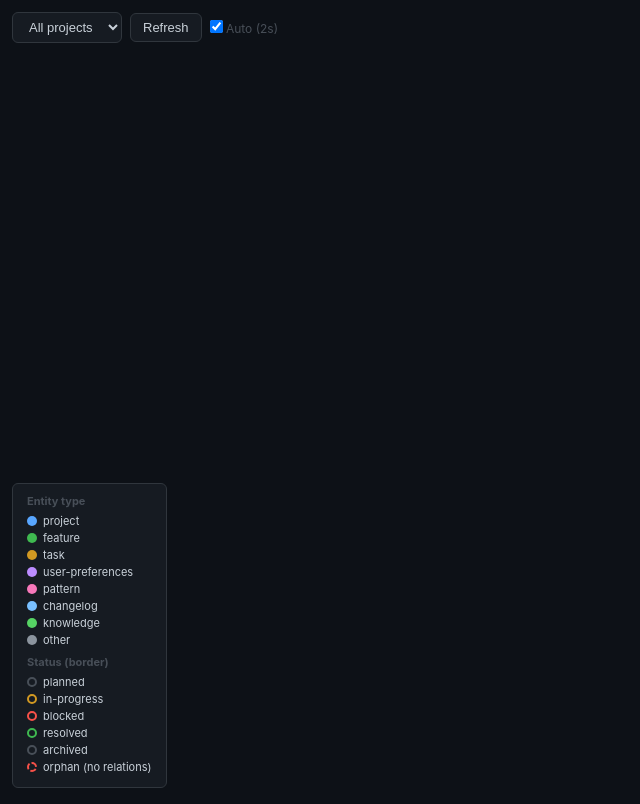
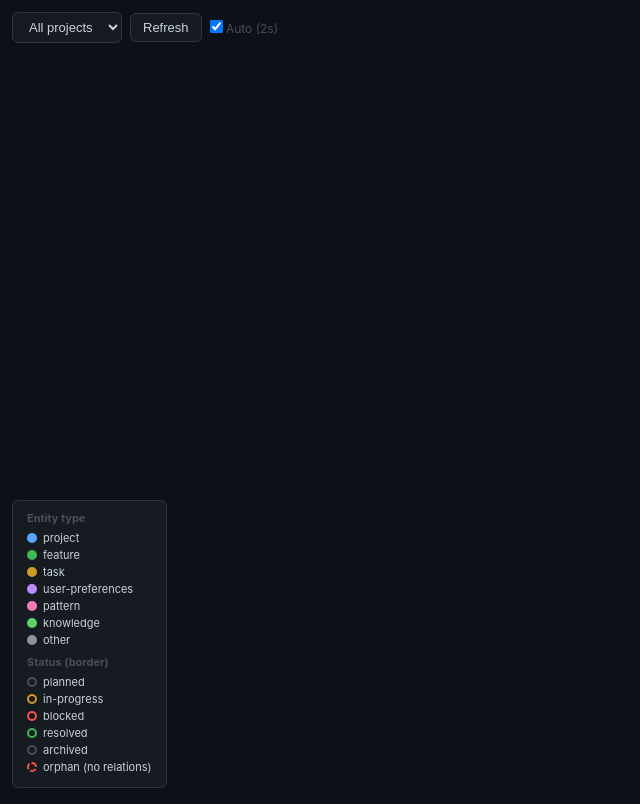
Before and after one commit to alexfayers/mcp-memory, a Python web app: template src/mcp_memory/templates/visualise.html in a window 1280 px wide. Shown: the whole page, without its empty margins (0-640 px from the left). Run offline with Jinja, Linux system fonts and the light colour scheme; the template is opened without the code that fills it, so the values that code supplies are empty.

Commit message:
chore: remove stale changelog and tool entity type references

```diff
--- a/src/mcp_memory/templates/visualise.html
+++ b/src/mcp_memory/templates/visualise.html
@@ -60,7 +60,7 @@ svg { width: 100vw; height: 100vh; }
 const TYPE_COLOURS = {
   project: "#58a6ff", feature: "#3fb950", task: "#d29922",
   "user-preferences": "#bc8cff", pattern: "#f778ba",
-  changelog: "#79c0ff", knowledge: "#56d364"
+  knowledge: "#56d364"
 };
 const fallbackColour = "#8b949e";
 const statusColours = {
```
Also changed, not shown: prompts/shared/skills/memory-review/SKILL.md (+0 -1 lines).
